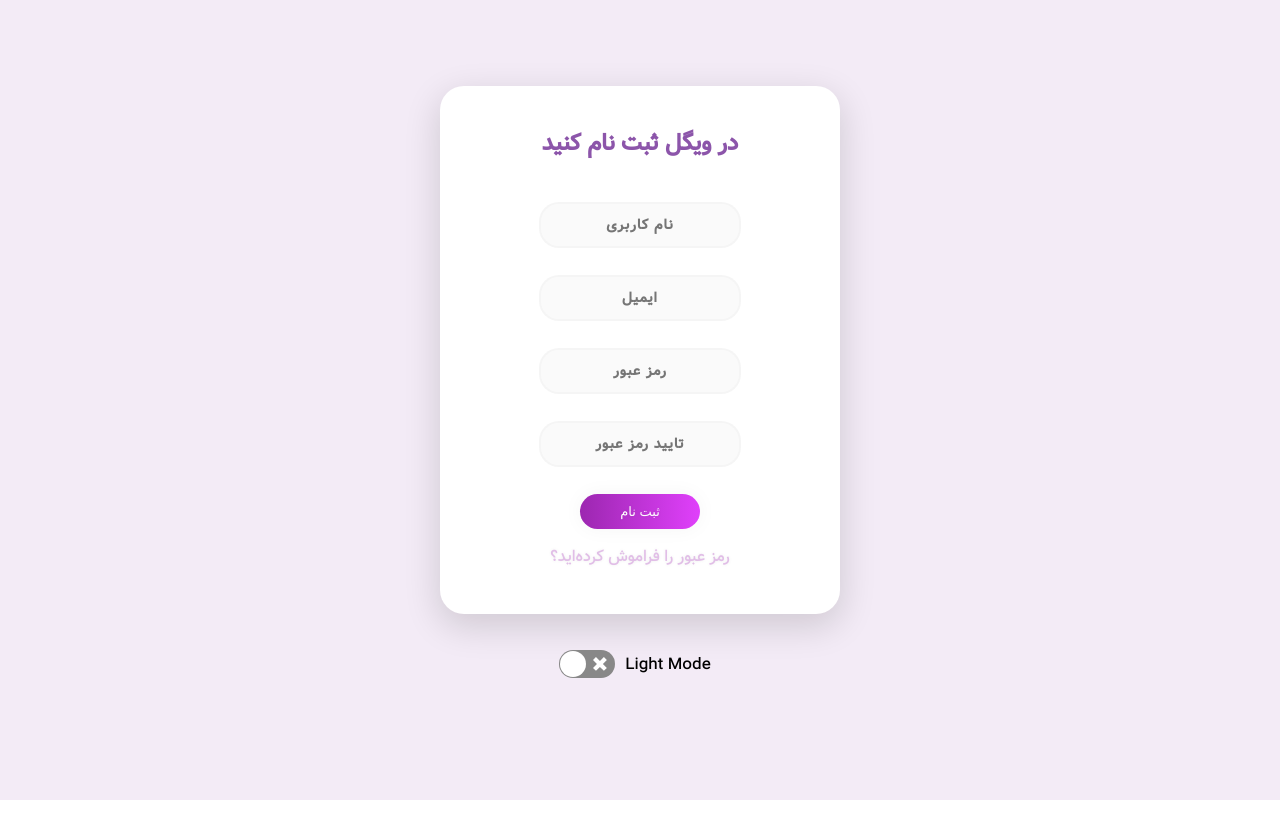
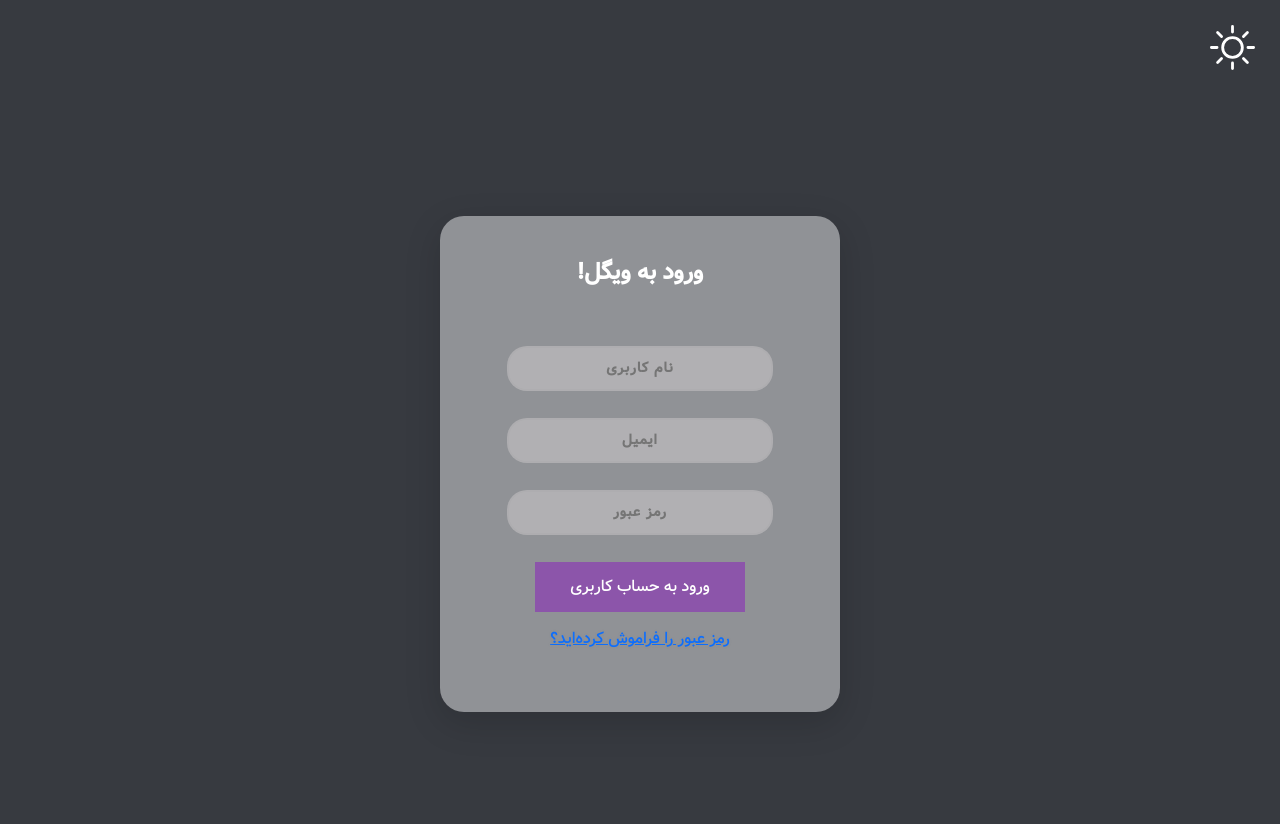
Before and after one commit to Erphha/Firebase-test, a React (Create React App) app: page / in a window 1280 px wide. Before the commit the page ends 800 px from the top, so only its background shows below. Built offline with nearby package versions, Linux system fonts and the light colour scheme.

Commit message:
Sign In page final / dark mode

```diff
--- a/package.json
+++ b/package.json
@@ -17,6 +17,7 @@
     "react-switch": "^7.0.0",
     "redux": "^4.2.0",
     "sass": "^1.53.0",
+    "styled-components": "^5.3.5",
     "web-vitals": "^2.1.4"
   },
   "scripts": {
--- /dev/null
+++ b/src/components/UI/SubmitButton.jsx
@@ -0,0 +1,12 @@
+import classes from "./SubmitButton.module.css";
+const SubmitButton = (props) => {
+  return (
+    <div className={classes.container}>
+      <button className={classes.glow} onClick={props.onClick}>
+        {props.children}
+      </button>
+    </div>
+  );
+};
+
+export default SubmitButton;
--- /dev/null
+++ b/src/components/UI/SubmitButton.module.css
@@ -0,0 +1,58 @@
+.glow{
+    width: 210px;
+    height: 50px;
+    border: none;
+    outline: none;
+    color: #fff;
+    background: #8c55aa;
+    cursor: pointer;
+    position: relative;
+    z-index: 0;
+
+}
+.glow:before {
+    content: '';
+    background: linear-gradient(45deg, #ff0000, #ff7300, #fffb00, #48ff00, #00ffd5, #002bff, #7a00ff, #ff00c8, #ff0000);
+    position: absolute;
+    top: -2px;
+    left:-2px;
+    background-size: 400%;
+    z-index: -1;
+    filter: blur(5px);
+    width: calc(100% + 4px);
+    height: calc(100% + 4px);
+    animation: glowing 20s linear infinite;
+    opacity: 0;
+    transition: opacity .3s ease-in-out;
+    /* border-radius: 10px; */
+}
+
+.glow:active {
+    color: #8c55aa
+}
+
+.glow:active:after {
+    background: #8c55aa;
+}
+
+.glow:hover:before {
+    opacity: 1;
+}
+
+.glow:after {
+    z-index: -1;
+    content: '';
+    position: absolute;
+    width: 100%;
+    height: 100%;
+    background: #8c55aa;
+    left: 0;
+    top: 0;
+    /* border-radius: 10px; */
+}
+
+@keyframes glowing {
+    0% { background-position: 0 0; }
+    50% { background-position: 400% 0; }
+    100% { background-position: 0 0; }
+}
--- /dev/null
+++ b/src/components/UI/Toggle.jsx
@@ -0,0 +1,36 @@
+import React from "react";
+import 'bootstrap/dist/css/bootstrap.min.css';
+import classes from './toggle.module.css'
+
+
+export const Toggle = ({ theme, toggleTheme }) => {
+//   console.log(theme);
+  return (
+    <div onClick={toggleTheme} className={classes.toggle}>
+      {theme === "light" ? (
+        <svg
+          xmlns="http://www.w3.org/2000/svg"
+          width="16"
+          height="16"
+          fill="currentColor"
+          className="bi bi-moon-stars w-100 h-100"
+          viewBox="0 0 16 16"
+        >
+          <path d="M6 .278a.768.768 0 0 1 .08.858 7.208 7.208 0 0 0-.878 3.46c0 4.021 3.278 7.277 7.318 7.277.527 0 1.04-.055 1.533-.16a.787.787 0 0 1 .81.316.733.733 0 0 1-.031.893A8.349 8.349 0 0 1 8.344 16C3.734 16 0 12.286 0 7.71 0 4.266 2.114 1.312 5.124.06A.752.752 0 0 1 6 .278zM4.858 1.311A7.269 7.269 0 0 0 1.025 7.71c0 4.02 3.279 7.276 7.319 7.276a7.316 7.316 0 0 0 5.205-2.162c-.337.042-.68.063-1.029.063-4.61 0-8.343-3.714-8.343-8.29 0-1.167.242-2.278.681-3.286z" />
+          <path d="M10.794 3.148a.217.217 0 0 1 .412 0l.387 1.162c.173.518.579.924 1.097 1.097l1.162.387a.217.217 0 0 1 0 .412l-1.162.387a1.734 1.734 0 0 0-1.097 1.097l-.387 1.162a.217.217 0 0 1-.412 0l-.387-1.162A1.734 1.734 0 0 0 9.31 6.593l-1.162-.387a.217.217 0 0 1 0-.412l1.162-.387a1.734 1.734 0 0 0 1.097-1.097l.387-1.162zM13.863.099a.145.145 0 0 1 .274 0l.258.774c.115.346.386.617.732.732l.774.258a.145.145 0 0 1 0 .274l-.774.258a1.156 1.156 0 0 0-.732.732l-.258.774a.145.145 0 0 1-.274 0l-.258-.774a1.156 1.156 0 0 0-.732-.732l-.774-.258a.145.145 0 0 1 0-.274l.774-.258c.346-.115.617-.386.732-.732L13.863.1z" />
+        </svg>
+      ) : (
+        <svg
+          xmlns="http://www.w3.org/2000/svg"
+          width="16"
+          height="16"
+          fill="currentColor"
+          className="bi bi-brightness-high text-white w-100 h-100"
+          viewBox="0 0 16 16"
+        >
+          <path d="M8 11a3 3 0 1 1 0-6 3 3 0 0 1 0 6zm0 1a4 4 0 1 0 0-8 4 4 0 0 0 0 8zM8 0a.5.5 0 0 1 .5.5v2a.5.5 0 0 1-1 0v-2A.5.5 0 0 1 8 0zm0 13a.5.5 0 0 1 .5.5v2a.5.5 0 0 1-1 0v-2A.5.5 0 0 1 8 13zm8-5a.5.5 0 0 1-.5.5h-2a.5.5 0 0 1 0-1h2a.5.5 0 0 1 .5.5zM3 8a.5.5 0 0 1-.5.5h-2a.5.5 0 0 1 0-1h2A.5.5 0 0 1 3 8zm10.657-5.657a.5.5 0 0 1 0 .707l-1.414 1.415a.5.5 0 1 1-.707-.708l1.414-1.414a.5.5 0 0 1 .707 0zm-9.193 9.193a.5.5 0 0 1 0 .707L3.05 13.657a.5.5 0 0 1-.707-.707l1.414-1.414a.5.5 0 0 1 .707 0zm9.193 2.121a.5.5 0 0 1-.707 0l-1.414-1.414a.5.5 0 0 1 .707-.707l1.414 1.414a.5.5 0 0 1 0 .707zM4.464 4.465a.5.5 0 0 1-.707 0L2.343 3.05a.5.5 0 1 1 .707-.707l1.414 1.414a.5.5 0 0 1 0 .708z" />
+        </svg>
+      )}
+    </div>
+  );
+};
--- /dev/null
+++ b/src/components/UI/toggle.module.css
@@ -0,0 +1,7 @@
+.toggle{
+    position:absolute;
+    top:25px;
+    right:25px;
+    background: transparent;
+    width:45px;
+}
--- a/src/components/signIn-logIn-form/SignInForm.jsx
+++ b/src/components/signIn-logIn-form/SignInForm.jsx
@@ -1,19 +1,17 @@
 import React from "react";
+import SubmitButton from "../UI/SubmitButton";
 
 function SignInForm() {
   return (
     <div className="main">
       <p className="sign" align="center">
-        در ویگل ثبت نام کنید
+        ورود به ویگل!
       </p>
       <form className="form1">
         <input className="username" type="text" placeholder="نام کاربری" />
         <input className="email" type="email" placeholder="ایمیل" />
         <input className="password" type="password" placeholder="رمز عبور" />
-        <input className="password" type="password" placeholder="تایید رمز عبور" />
-        <a className="submit" align="center">
-          ثبت نام
-        </a>
+        <SubmitButton  type="submit">ورود به حساب کاربری</SubmitButton>
         <p className="forgot" align="center">
           <a href="#">رمز عبور را فراموش کرده‌اید؟ </a>
         </p>
--- a/src/index.js
+++ b/src/index.js
@@ -1,15 +1,11 @@
 import React from "react";
 import ReactDOM from "react-dom/client";
-import { Provider } from "react-redux";
-import store from "./redux/redux";
 import App from "./App";
 import "./index.css";
 
 const root = ReactDOM.createRoot(document.getElementById("root"));
 root.render(
   <React.StrictMode dir="rtl">
-    <Provider store={store}>
       <App />
-    </Provider>
   </React.StrictMode>
 );
--- a/src/pages/SignIn.css
+++ b/src/pages/SignIn.css
@@ -1,19 +1,19 @@
-.SignInPage {
+/* .SignInPage {
   width: 100vw;
   height: 100vh;
   display: flex;
   justify-content: center;
   align-items: center;
   flex-direction: column;
-}
+} */
 
-#light {
+/* #light {
   background-color: #f3ebf6;
 }
 
 #dark {
   background-color: #46045e;
-}
+} */
 
 body {
   margin: 0;
@@ -32,13 +32,13 @@ body .main {
   box-shadow: 0px 11px 35px 2px rgba(0, 0, 0, 0.14);
 }
 
-#light .main {
+/* #light .main {
   background-color: #fff;
 }
 
 #dark .main {
   background-color: #38004c;
-}
+} */
 
 .sign {
   padding-top: 40px;
@@ -46,16 +46,16 @@ body .main {
   font-size: 23px;
 }
 
-#light .sign {
+/* #light .sign {
   color: #8c55aa;
 }
 
 #dark .sign {
   color: #ffffff;
-}
+} */
 
 .username {
-  width: 76%;
+  width: 100%;
   font-weight: 700;
   font-size: 14px;
   letter-spacing: 1px;
@@ -71,7 +71,7 @@ body .main {
 }
 
 .email{
-  width: 76%;
+  width: 100%;
   font-weight: 700;
   font-size: 14px;
   letter-spacing: 1px;
@@ -96,7 +96,7 @@ form.form1 {
 }
 
 .password {
-  width: 76%;
+  width: 100%;
   font-weight: 700;
   font-size: 14px;
   letter-spacing: 1px;
@@ -111,7 +111,7 @@ form.form1 {
   margin-bottom: 27px;
 }
 
-#light .username,
+/* #light .username,
 #light .password,
 #light .email {
   color: rgb(38, 50, 56);
@@ -123,14 +123,14 @@ form.form1 {
 #dark .email {
   color: rgb(254, 255, 255);
   background: rgba(255, 247, 247, 0.299);
-}
+} */
 
 .username:focus,
 .password:focus {
   border: 2px solid rgba(0, 0, 0, 0.18) !important;
 }
 
-.submit {
+/* .submit {
   cursor: pointer;
   border-radius: 5em;
   color: #fff;
@@ -143,7 +143,7 @@ form.form1 {
   font-family: "Ubuntu", sans-serif;
   font-size: 13px;
   box-shadow: 0 0 20px 1px rgba(0, 0, 0, 0.04);
-}
+} */
 
 .forgot {
   text-shadow: 0px 0px 3px rgba(117, 117, 117, 0.12);
--- a/src/pages/SignIn.jsx
+++ b/src/pages/SignIn.jsx
@@ -1,23 +1,39 @@
 import "./SignIn.css";
 import SignInForm from "../components/signIn-logIn-form/SignInForm";
-import { useSelector, useDispatch } from "react-redux";
-import ReactSwitch from "react-switch";
+import styled, { ThemeProvider } from "styled-components";
+import { useDarkMode } from "../styles/useDarkMode";
+import { Toggle } from "../components/UI/Toggle";
+import { GlobalStyles, lightTheme, darkTheme } from "../styles/globalStyles";
 
+const Container = styled.div`
+  width: 100vw;
+  height: 90vh;
+  display: flex;
+  justify-content: center;
+  align-items: center;
+  flex-direction: column;
+`;
+
+const SignNav = styled.div`
+width: 100vw;
+height: 13vh;
+display: block;
+`
 
 function SignIn() {
-  const dispatch = useDispatch();
-  const lightTheme = useSelector((state) => state.lightTheme);
-  const toggleTheme = () => {
-    dispatch({ type: "toggleTheme" });
-  };
+  const [theme, toggleTheme] = useDarkMode();
+const themeMode = theme ==='light' ? lightTheme : darkTheme;
   return (
-    <div className="SignInPage" id={lightTheme === true ? "light" : "dark"}>
-      <SignInForm />
-      <div className="switch">
-        <label> {lightTheme === true ? "Light Mode" : "Dark Mode"}</label>
-        <ReactSwitch onChange={toggleTheme} checked={lightTheme === false} />
-      </div>
-    </div>
+    <ThemeProvider theme={themeMode}>
+      <SignNav className = 'SignNav'>
+        <Toggle theme={theme} toggleTheme={toggleTheme}/>
+      </SignNav>
+
+      <Container>
+        <GlobalStyles />
+        <SignInForm />
+      </Container>
+    </ThemeProvider>
   );
 }
 
--- a/src/redux/redux.js
+++ /dev/null
@@ -1,14 +0,0 @@
-import {createStore} from 'redux'
-
-const themeReduder=(state = {lightTheme: true}, action)=>{
-    if (action.type === 'toggleTheme') {
-        return {
-            lightTheme: !state.lightTheme
-        }
-    }
-    return state;
-}
-
-const store = createStore(themeReduder);
-
-export default store;
--- /dev/null
+++ b/src/styles/globalStyles.jsx
@@ -0,0 +1,41 @@
+import { createGlobalStyle } from "styled-components";
+
+export const GlobalStyles = createGlobalStyle`
+
+div{
+    background: ${({ theme }) => theme.background};
+    transition: all 0.5s linear;
+}
+.main {
+    background-color: ${({ theme }) => theme.cardBackground};
+  }
+  .sign{
+    color: ${({ theme }) => theme.text}
+  }
+  .username,.email,.password{
+    color: ${({ theme }) => theme.inputColor};
+  background: ${({ theme }) => theme.inputBackgroundColor};
+  }
+  .SignNav{
+    background: ${({ theme }) => theme.navBackgroundColor}
+  }
+
+`;
+
+export const lightTheme = {
+  background: "#f3ebf6",
+  cardBackground: "#fff;",
+  text: "#8c55aa",
+  inputColor: 'rgb(38, 50, 56)',
+  inputBackgroundColor: 'rgba(136, 126, 126, 0.04)',
+  navBackgroundColor: '#8c55aa'
+};
+
+export const darkTheme = {
+  background: "#373A40",
+  cardBackground: "#909296",
+  text: "#fff",
+  inputColor: 'rgb(254, 255, 255)',
+  inputBackgroundColor: 'rgba(255, 247, 247, 0.299)',
+  navBackgroundColor: '#373A40'
+};
--- /dev/null
+++ b/src/styles/useDarkMode.js
@@ -0,0 +1,11 @@
+import {useState} from 'react'
+
+export const useDarkMode = () => {
+    const  [theme , setTheme] = useState('dark');
+
+    const toggleTheme = () => {
+        theme === 'dark' ? setTheme('light') : setTheme('dark');
+    }
+
+  return [ theme , toggleTheme ];
+}
```
Also changed, not shown: 1 other file (tests, documents, lock files or other folders).
